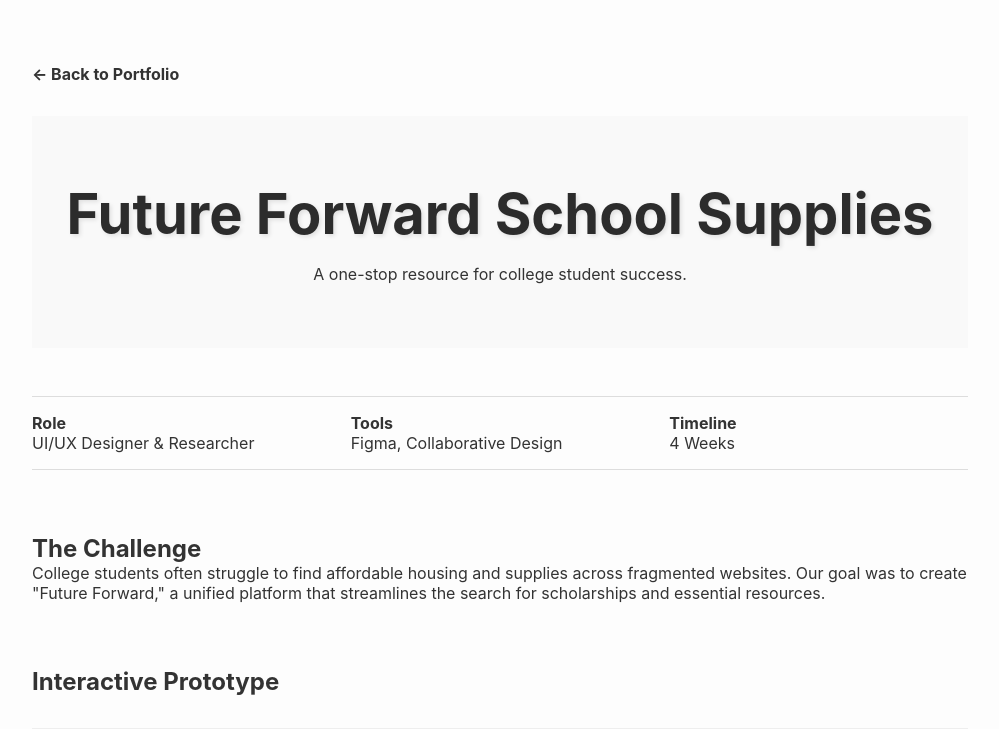
After one commit to sarahibsen/sarahibsen.github.io, a web app: file graphic_design_pages/financial_freedom.html in a window 1280 px wide. The commit adds this page. Shown: the top 729 px of the page, without its empty margins (140-1139 px from the left). Run offline with its HTML, style and script files only (its server is not run), Linux system fonts and the light colour scheme; some libraries are stand-ins or nearby versions; grey boxes are pictures that could not be loaded.

Commit message:
Adjusted graphic design pages. Added a better organization

```diff
--- /dev/null
+++ b/graphic_design_pages/financial_freedom.html
@@ -0,0 +1,60 @@
+<!-- First project in graphic design class
+
+the embedded iframe : <iframe style="border: 1px solid rgba(0, 0, 0, 0.1);" width="800" height="450" src="https://embed.figma.com/proto/G9TMFGNZk8GtLuU8E4i77i/Project-1---Fire-Squad?node-id=1320-4012&embed-host=share" allowfullscreen></iframe>
+-->
+
+<!DOCTYPE html>
+<html lang="en">
+<head>
+    <meta charset="UTF-8">
+    <meta name="viewport" content="width=device-width, initial-scale=1.0">
+    <title>Future Forward - Project Detail</title>
+    <link rel="stylesheet" href="../style/style.css">
+    <link rel="stylesheet" href="../style/graphic_design.css">
+    <style>
+        .project-header { padding: 4rem 2rem; text-align: center; background: #f9f9f9; }
+        .case-study-container { max-width: 1000px; margin: 0 auto; padding: 2rem; }
+        .stats-grid { display: grid; grid-template-columns: repeat(auto-fit, minmax(200px, 1fr)); gap: 20px; margin: 2rem 0; border-top: 1px solid #ddd; border-bottom: 1px solid #ddd; padding: 1rem 0; }
+        .process-section { margin: 4rem 0; }
+        .figma-container { position: relative; width: 100%; padding-bottom: 56.25%; height: 0; overflow: hidden; margin: 2rem 0; }
+        .figma-container iframe { position: absolute; top: 0; left: 0; width: 100%; height: 100%; border: 1px solid #eee; }
+        .back-btn { display: inline-block; margin-bottom: 2rem; text-decoration: none; color: #333; font-weight: bold; }
+    </style>
+</head>
+<body>
+    <div class="case-study-container">
+        <a href="../graphic_design.html" class="back-btn">← Back to Portfolio</a>
+
+        <header class="project-header">
+            <h1>Future Forward School Supplies</h1>
+            <p>A one-stop resource for college student success.</p>
+        </header>
+
+        <div class="stats-grid">
+            <div><strong>Role</strong><p>UI/UX Designer & Researcher</p></div>
+            <div><strong>Tools</strong><p>Figma, Collaborative Design</p></div>
+            <div><strong>Timeline</strong><p>4 Weeks</p></div>
+        </div>
+
+        <section class="process-section">
+            <h2>The Challenge</h2>
+            <p>College students often struggle to find affordable housing and supplies across fragmented websites. Our goal was to create "Future Forward," a unified platform that streamlines the search for scholarships and essential resources.</p>
+        </section>
+
+        <section class="process-section">
+            <h2>Interactive Prototype</h2>
+            <div class="figma-container">
+                <!-- <iframe style="border: 1px solid rgba(0, 0, 0, 0.1);" width="800" height="450" src="https://embed.figma.com/proto/G9TMFGNZk8GtLuU8E4i77i/Project-1---Fire-Squad?node-id=1320-4012&embed-host=share" allowfullscreen></iframe>-->
+                <iframe src="https://embed.figma.com/proto/G9TMFGNZk8GtLuU8E4i77i/Project-1---Fire-Squad?node-id=1320-4012&embed-host=share" allowfullscreen></iframe>
+            </div>
+            <p><em>Note: You can interact with the slides above to see our full presentation and design logic.</em></p>
+        </section>
+
+        <section class="process-section">
+            <h2>Design Logic</h2>
+            <p>We focused on a "Mobile-First" approach, ensuring that students on the go could quickly filter through housing listings and scholarship deadlines.</p>
+            <!-- TODO: flesh this out!!! -->
+        </section>
+    </div>
+</body>
+</html>
--- /dev/null
+++ b/graphic_design_pages/seed_sync.html
@@ -0,0 +1,6 @@
+<!-- Second and last collaborative project with my graphic design class
+
+
+iframe :  <iframe style="border: 1px solid rgba(0, 0, 0, 0.1);" width="800" height="450" src="https://embed.figma.com/slides/zMpll5BpF21ATXViTW7yIk/Fire-Squad_Proj2?node-id=1-2257&embed-host=share" allowfullscreen></iframe>
+
+-->
--- /dev/null
+++ b/graphic_design_pages/wedding_project.html
@@ -0,0 +1,5 @@
+<!-- This will show the process of the entire wedding project, including the slide show of the 'final' items from the wedding project
+
+
+Embedded iframe: <iframe style="border: 1px solid rgba(0, 0, 0, 0.1);" width="800" height="450" src="https://embed.figma.com/slides/QtbXzzj6RjiiOPRgPU5cNZ/Casey-s-Wedding?node-id=1-87&embed-host=share" allowfullscreen></iframe>
+-->
--- a/photography.html
+++ b/photography.html
@@ -51,7 +51,7 @@
           <div class='content'>
             <h2 class='title'>"Tuck Everlasting"</h2>
             <p class='description'>All of my photos come with some sense of experimentation. I used a wig cap over the camera lens for this photoshoot.</p>
-            <a href="tuck_everlasting.html" class='read-more-btn'>Read More</a>
+            <a href="photography_pages/tuck_everlasting.html" class='read-more-btn'>Read More</a>
           </div>
         </li>
         <li class='item item-3'>
@@ -70,14 +70,14 @@
           <div class='content'>
             <h2 class='title'>"Engagement Shoot"</h2>
             <p class='description'>As part of their wedding planning process, we set up an after engagement shoot.</p>
-            <a href="engagement_shoot_1.html" class='read-more-btn'>Read More</a>
+            <a href="photography_pages/engagement_shoot_1.html" class='read-more-btn'>Read More</a>
           </div>
         </li>
         <li class='item item-6'>
           <div class='content'>
             <h2 class='title'>"Engagement Shoot"</h2>
             <p class='description'>Claire and Trevor's Engagement shoot!</p>
-            <a href="engagement_shoot_2.html" class='read-more-btn'>Read More</a>
+            <a href="photography_pages/engagement_shoot_2.html" class='read-more-btn'>Read More</a>
           </div>
         </li>
       </ul>
--- a/style/graphic_design.css
+++ b/style/graphic_design.css
@@ -7,7 +7,7 @@
 
 body {
     font-family: -apple-system, BlinkMacSystemFont, 'Segoe UI', sans-serif;
-    background: linear-gradient(135deg, #A67C6D 0%, #EBC9B9 50%, #F5DDD1 100%);
+   /* background: linear-gradient(135deg, #A67C6D 0%, #EBC9B9 50%, #F5DDD1 100%);*/
     min-height: 100vh;
     padding: 2rem;
     color: #333;
```
Also changed, not shown: graphic_design.html (+33 -8 lines), photography_pages/engagement_shoot_1.html (renamed from engagement_shoot_1.html), photography_pages/engagement_shoot_2.html (renamed from engagement_shoot_2.html), photography_pages/tuck_everlasting.html (renamed from tuck_everlasting.html).
